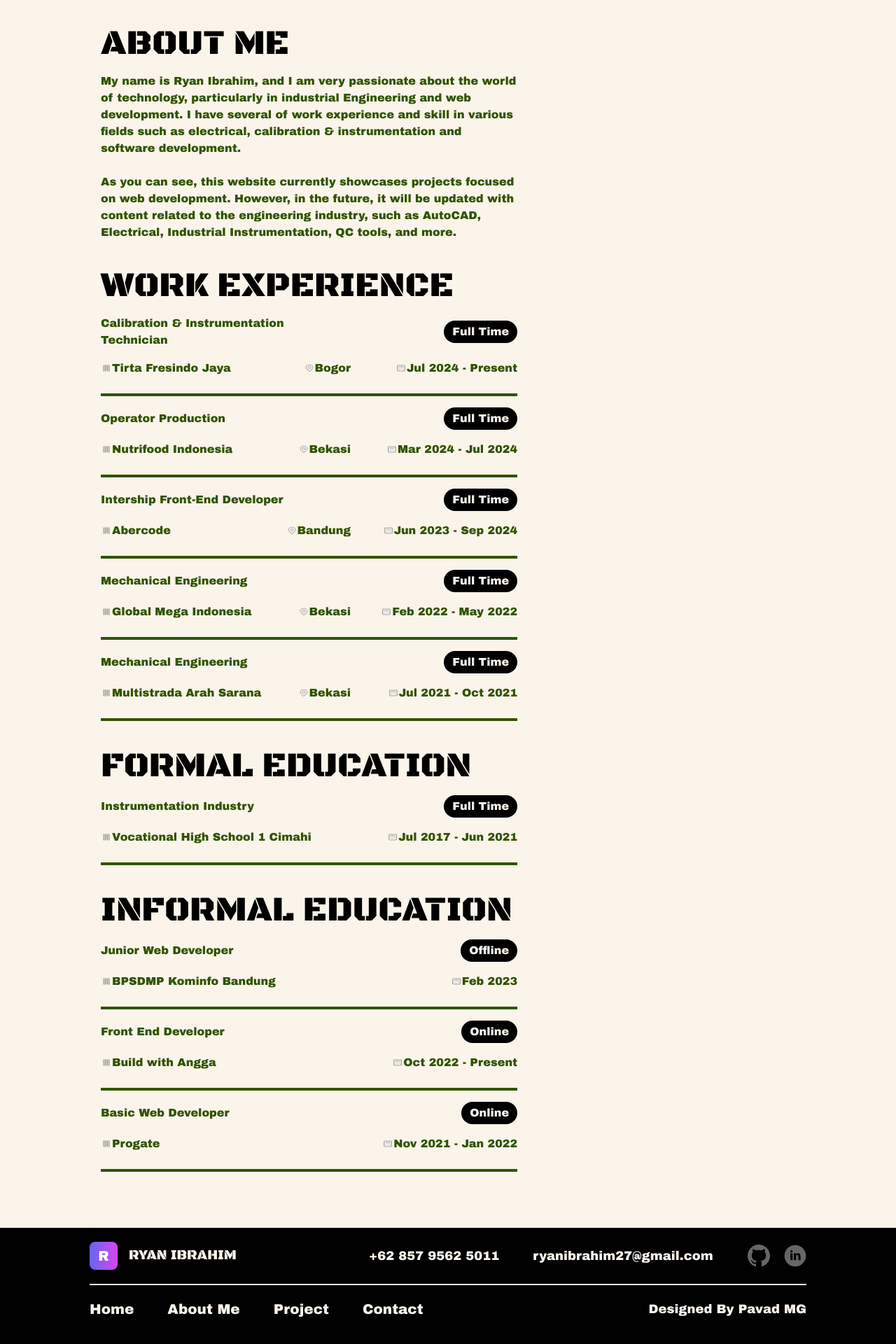
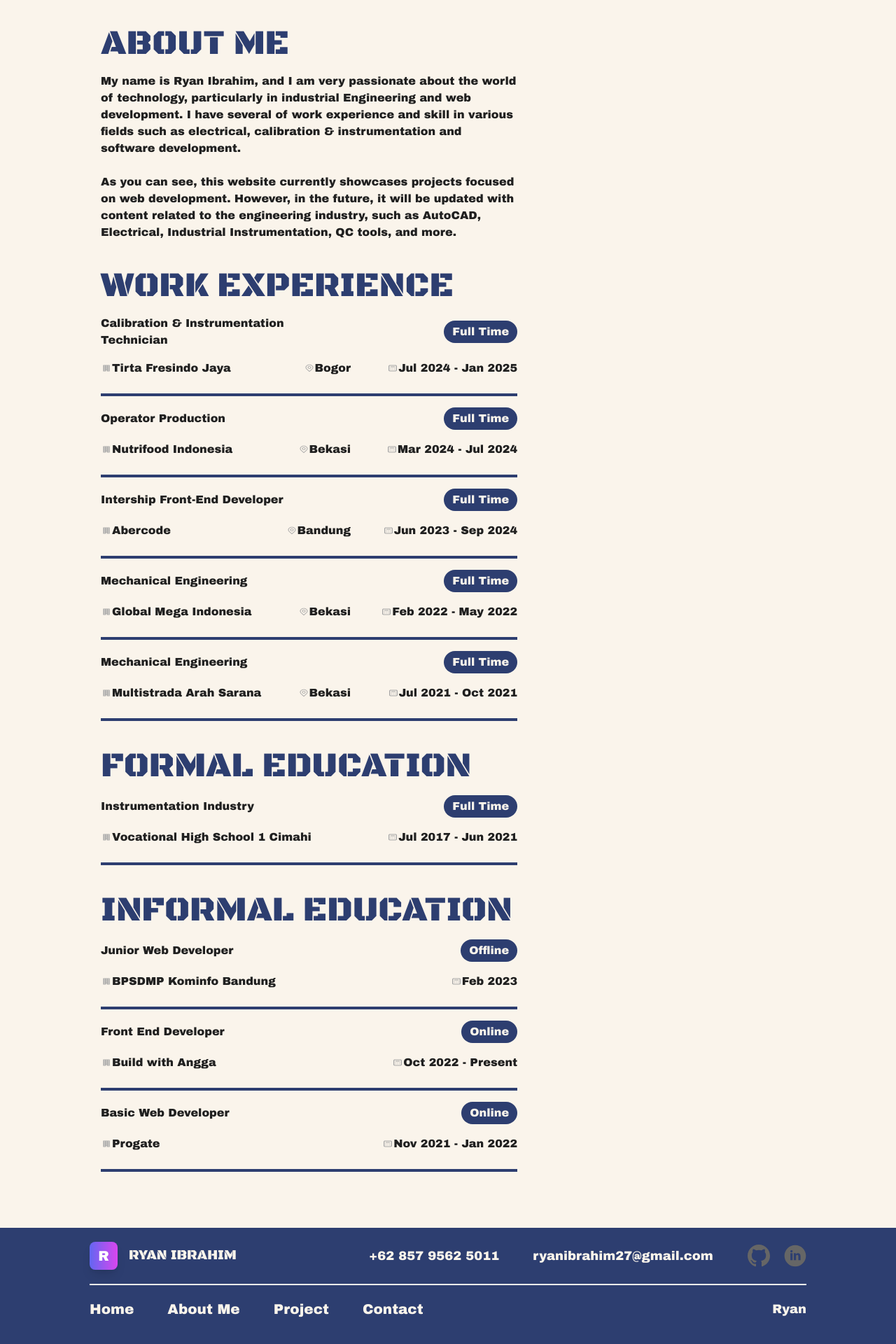
Before and after one commit to ryanibrahim24/ryan-portfolio, a Vue app: page /about in a window 1280 px wide. Shown: the part 82-2002 px from the top of the page at 70% size. Built offline with nearby package versions, Linux system fonts and the light colour scheme.

Commit message:
update semua warna

```diff
--- a/src/components/Homepages/Footer.vue
+++ b/src/components/Homepages/Footer.vue
@@ -3,7 +3,7 @@
 </script>
 
 <template>
-  <div class="py-5 px-2 bg-black" >
+  <div class="px-2 py-5 bg-bgr" >
     <div class="container max-w-5xl mx-auto" data-aos="fade-right">
       <div
         class="flex items-center justify-center pb-5 border-b-2 border-secondary"
@@ -67,7 +67,7 @@
         </div>
         <div class="font-normal font-archivo sm:w-1/3 text-secondary">
           <div class="text-md md:text-lg sm:flex sm:justify-end">
-            <p class="text-center">Designed By Pavad MG</p>
+            <p class="text-center">Ryan</p>
           </div>
         </div>
       </div>
--- a/src/components/Homepages/Project.vue
+++ b/src/components/Homepages/Project.vue
@@ -38,17 +38,17 @@ const projects = ref([
 <template>
   <div class="container max-w-5xl px-2 mx-auto sm:mt-5 lg:mt-8 md:px-3 lg:px-4" data-aos="fade-up">
     <div class="space-y-4">
-      <h1 class="block text-2xl font-normal text-center text-black font-blackops md:text-3xl lg:text-4xl">
+      <h1 class="block text-2xl font-normal text-center text-bgr font-blackops md:text-3xl lg:text-4xl">
         PROJECTS
       </h1>
-      <p class="text-xl font-normal text-center font-blackops text-primary lg:text-2xl">
+      <p class="text-xl font-normal text-center font-blackops text-fntlg:text-2xl">
         Things I've built so far
       </p>
     </div>
 
     <div class="flex flex-wrap my-10 md:my-16 lg:my-20">
       <div class="w-full px-1 my-1 align-center md:w-1/2 lg:w-1/3" v-for="project in projects">
-        <div class="overflow-hidden bg-black border border-gray-200 shadow-2xl rounded-xl">
+        <div class="overflow-hidden border border-gray-200 shadow-2xl bg-bgr rounded-xl">
           <a :href="project.link_app">
             <div class="mb-4 overflow-hidden rounded-t-xl">
               <img :src="`/img/${project.img}`" alt="project1" class="block w-[320px] h-[200px]" />
--- a/src/components/Homepages/TeckStack.vue
+++ b/src/components/Homepages/TeckStack.vue
@@ -20,10 +20,10 @@ const items = ref ([
 <template>
   <div class="container max-w-5xl px-2 mx-auto md:px-3 lg:px-4 xl:px-0" data-aos="fade-up">
     <div class="items-center justify-center space-y-4">
-      <h1 class="block text-2xl text-center text-black font-blackops md:3xl lg:text-4xl">
+      <h1 class="block text-2xl text-center text-bgr font-blackops md:3xl lg:text-4xl">
         MY TECH STACK
       </h1>
-      <p class="items-center text-xl text-center font-blackops text-primary lg:text-2xl">
+      <p class="items-center text-xl text-center font-blackops text-fnt lg:text-2xl">
         Technologies I've been working with recently
       </p>
     </div>
--- a/src/components/Nav/Navbar.vue
+++ b/src/components/Nav/Navbar.vue
@@ -9,7 +9,7 @@ function toggleDropdown() {
 </script>
 
 <template>
-  <nav class="py-5 bg-black" >
+  <nav class="py-5 bg-bgr" >
     <div class="container max-w-5xl px-2 mx-auto" data-aos="fade-right">
       <div class="flex items-center justify-between">
         <div class="flex items-center w-2/3 sm:w-3/12 md:w-4/12">
@@ -75,7 +75,7 @@ function toggleDropdown() {
               <button
                 id="dropdownMenuIconButton"
                 data-dropdown-toggle="dropdownDots"
-                class="inline-flex items-center p-2 text-sm font-medium text-center bg-black rounded-lg text-secondary focus:ring-4 focus:outline-none focus:ring-gray-50"
+                class="inline-flex items-center p-2 text-sm font-medium text-center rounded-lg bg-bgr text-secondary focus:ring-4 focus:outline-none focus:ring-gray-50"
                 type="button"
                 @click="toggleDropdown"
               >
--- a/src/views/About.vue
+++ b/src/views/About.vue
@@ -7,7 +7,7 @@ const works = ref([
     job: "Calibration & Instrumentation Technician",
     tempat: "Tirta Fresindo Jaya",
     kota: "Bogor",
-    waktu: "Jul 2024 - Present",
+    waktu: "Jul 2024 - Jan 2025",
   },
   {
     job: "Operator Production",
@@ -66,9 +66,9 @@ const informal = ref([
 
 <template>
   <div class="container max-w-5xl px-2 mx-auto mt-5 sm:mt-10 md:px-3 lg:px-4" data-aos="fade-right">
-    <div class="w-full text-primary lg:w-3/5">
+    <div class="w-full text-fnt lg:w-3/5">
       <div class="font-archivo space-y-[36]">
-        <h1 class="font-blackops font-normal text-black text-3xl sm:text-4xl md:text-5xl lg:text-[50px]">ABOUT ME</h1>
+        <h1 class="font-blackops font-normal text-bgr text-3xl sm:text-4xl md:text-5xl lg:text-[50px]">ABOUT ME</h1>
         <p class="pt-4">
           My name is Ryan Ibrahim, and I am very passionate about the world of technology,
           particularly in industrial Engineering and web development. I have several of work experience and skill in various
@@ -81,8 +81,8 @@ const informal = ref([
         </p>
       </div>
 
-      <div class="font-archivo y-[36] text-primary my-5 sm:my-10">
-        <h1 class="font-blackops text-black text-3xl sm:text-4xl md:text-5xl lg:text-[50px] my-[38] ">
+      <div class="font-archivo y-[36] text-fnt my-5 sm:my-10">
+        <h1 class="font-blackops text-bgr text-3xl sm:text-4xl md:text-5xl lg:text-[50px] my-[38] ">
           WORK EXPERIENCE
         </h1>
         <template v-for="work in works">
@@ -92,10 +92,10 @@ const informal = ref([
                 <p>{{ work.job }}</p>
               </div>
               <div class="flex justify-end w-2/5">
-                <span class="px-3 py-1 bg-black rounded-full text-secondary">Full Time</span>
+                <span class="px-3 py-1 rounded-full bg-bgr text-secondary">Full Time</span>
               </div>
             </div>
-            <div class="flex items-center pt-4 border-b-4 sm:pb-6 border-primary">
+            <div class="flex items-center pt-4 border-b-4 sm:pb-6 border-bgr">
               <div class="flex justify-start w-3/5 sm:w-2/5">
                 <img
                   src="@/assets/img/building.svg"
@@ -134,8 +134,8 @@ const informal = ref([
         </template>
       </div>
 
-      <div class="font-archivo y-[36] mb-5 sm:mb-10">
-        <h1 class="font-blackops text-black text-3xl sm:text-4xl md:text-5xl lg:text-[50px] my-[38]">
+      <div class="font-archivo y-[36] text-fnt mb-5 sm:mb-10">
+        <h1 class="font-blackops text-bgr text-3xl sm:text-4xl md:text-5xl lg:text-[50px] my-[38]">
           FORMAL EDUCATION
         </h1>
         <template v-for="edu in education">
@@ -145,10 +145,10 @@ const informal = ref([
                 <p>{{ edu.title }}</p>
               </div>
               <div class="flex justify-end w-2/5">
-                <span class="px-3 py-1 bg-black rounded-full text-secondary">Full Time</span>
+                <span class="px-3 py-1 rounded-full bg-bgr text-secondary">Full Time</span>
               </div>
             </div>
-            <div class="flex items-center pt-4 pb-6 border-b-4 border-primary">
+            <div class="flex items-center pt-4 pb-6 border-b-4 border-bgr">
               <div class="flex justify-start w-3/5">
                 <img
                   src="@/assets/img/building.svg"
@@ -170,8 +170,8 @@ const informal = ref([
         </template>
       </div>
 
-      <div class="font-archivo y-[36] mb-10 sm:mb-20">
-            <h1 class="font-blackops text-black text-3xl sm:text-4xl md:text-5xl lg:text-[50px] my-[38] ">
+      <div class="font-archivo y-[36] text-fnt mb-10 sm:mb-20">
+            <h1 class="font-blackops text-bgr text-3xl sm:text-4xl md:text-5xl lg:text-[50px] my-[38] ">
               INFORMAL EDUCATION
             </h1>
             <template v-for="edu2 in informal">
@@ -181,10 +181,10 @@ const informal = ref([
                     <p>{{ edu2.title }}</p>
                   </div>
                   <div class="flex justify-end w-2/5">
-                    <span class="px-3 py-1 bg-black rounded-full text-secondary">{{edu2.site}}</span>
+                    <span class="px-3 py-1 rounded-full bg-bgr text-secondary">{{edu2.site}}</span>
                   </div>
                 </div>
-                <div class="flex items-center pt-4 pb-6 border-b-4 border-primary">
+                <div class="flex items-center pt-4 pb-6 border-b-4 border-bgr">
                   <div class="flex justify-start w-3/5">
                     <img
                       src="@/assets/img/building.svg"
--- a/src/views/Contact.vue
+++ b/src/views/Contact.vue
@@ -6,7 +6,7 @@ import Footer from "@/components/Homepages/Footer.vue";
   <div class="container max-w-5xl px-2 mx-auto sm:px-3 md:px-4" data-aos="fade-up">
     <div class="mt-32">
         <h1
-          class="text-3xl font-normal text-center text-black font-blackops md:text-4xl lg:text-5xl"
+          class="text-3xl font-normal text-center text-bgr font-blackops md:text-4xl lg:text-5xl"
         >
           FOR ANY QUESTIONS PLEASE MAIL US:
         </h1>
--- a/src/views/Project.vue
+++ b/src/views/Project.vue
@@ -99,17 +99,17 @@ const projects = ref([
 <template>
   <div class="container max-w-5xl px-2 mx-auto sm:mt-5 lg:mt-8 md:px-3 lg:px-4" data-aos="fade-up">
     <div class="space-y-4">
-      <h1 class="block text-2xl font-normal text-center text-black font-blackops md:text-3xl lg:text-4xl">
+      <h1 class="block text-2xl font-normal text-center text-bgr font-blackops md:text-3xl lg:text-4xl">
         PROJECTS
       </h1>
-      <p class="text-xl font-normal text-center font-blackops text-primary lg:text-2xl">
+      <p class="text-xl font-normal text-center font-blackops text-fnt lg:text-2xl">
         Things I've built so far
       </p>
     </div>
 
     <div class="flex flex-wrap items-baseline my-10 space-y-4 md:my-16 lg:my-20">
       <div class="w-full px-1 my-1 md:w-1/2 lg:w-1/3" v-for="project in projects">
-        <div class="overflow-hidden bg-black border border-gray-200 shadow-2xl rounded-xl">
+        <div class="overflow-hidden border border-gray-200 shadow-2xl bg-bgr rounded-xl">
           <a :href="project.link_app">
             <div class="mb-4 overflow-hidden rounded-t-xl">
               <img :src="`/img/${project.img}`" alt="project1" class="block w-full h-auto" />
```
Also changed, not shown: src/components/Homepages/Hero.vue (+4 -4 lines).
